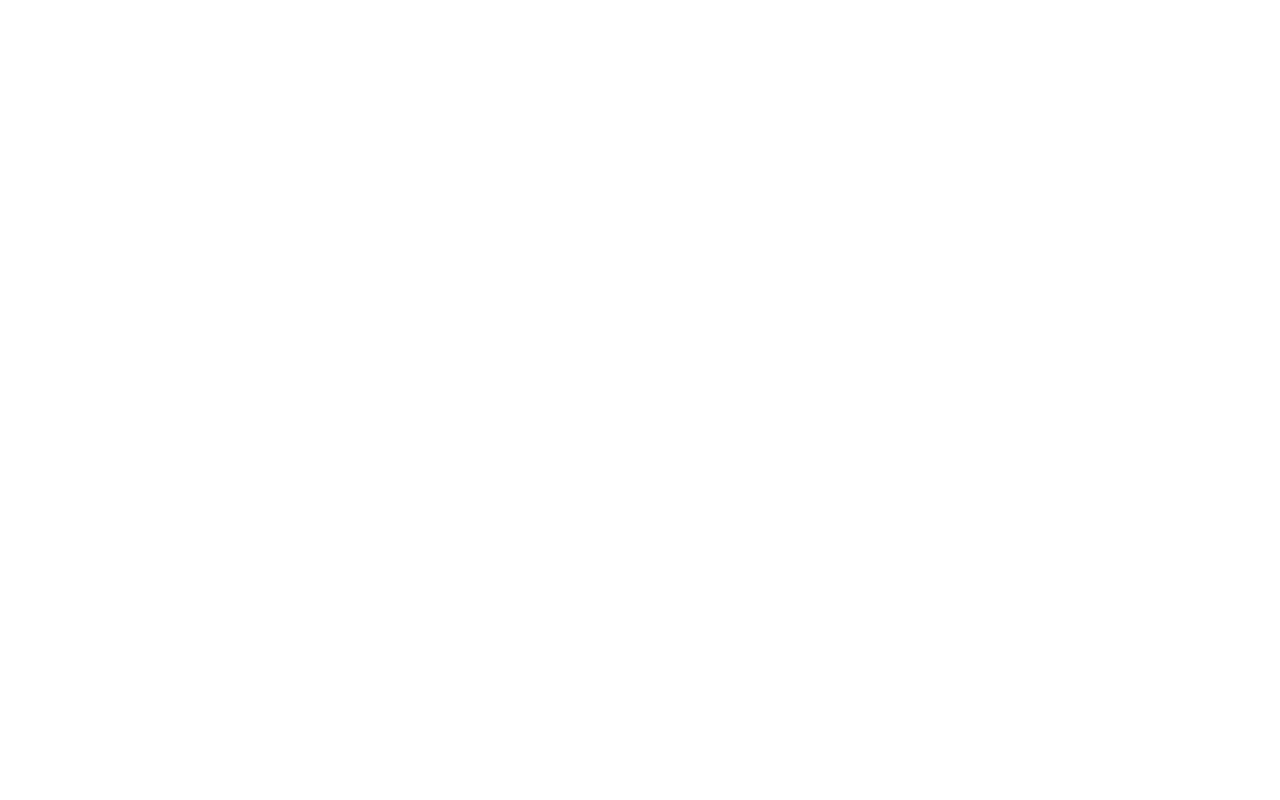
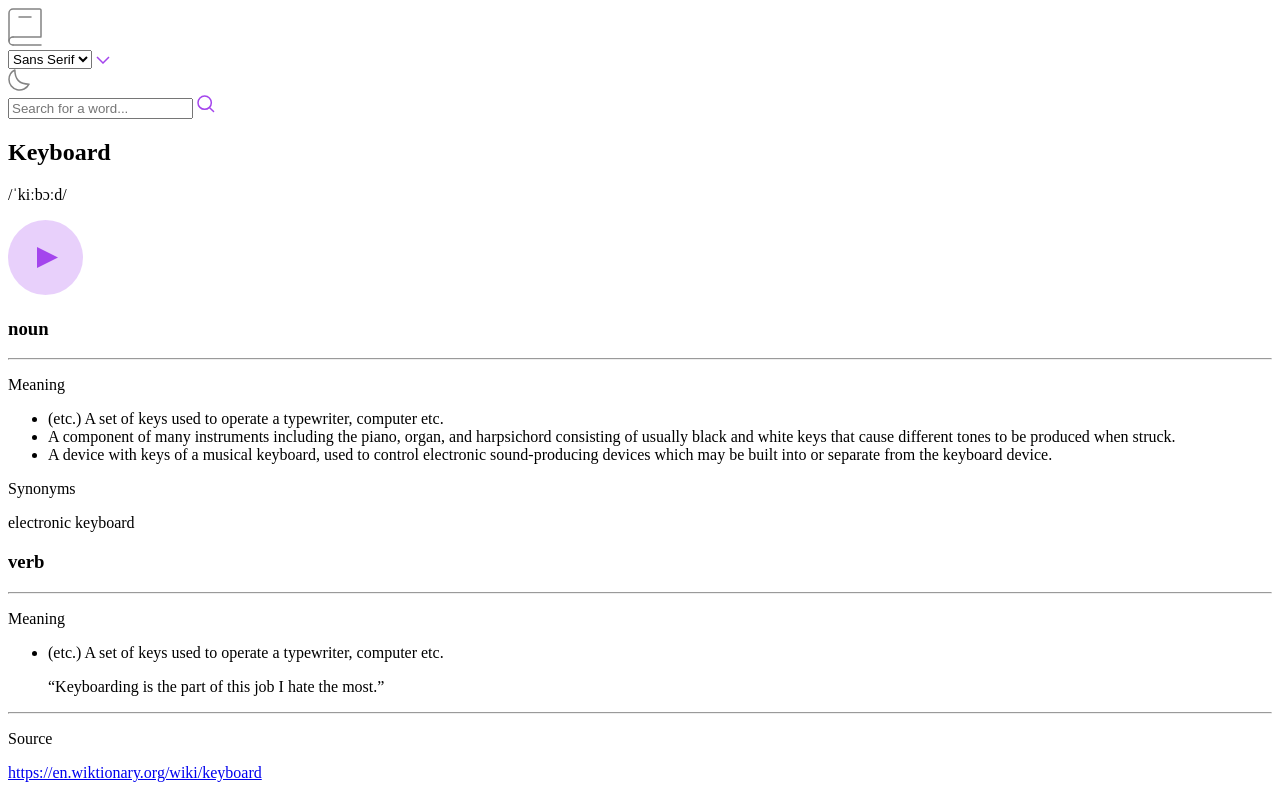
Before and after one commit to iamernesto14/dictionary-app, a plain HTML site: page index.html in a window 1280 px wide. Drawn offline with Linux system fonts and the light colour scheme.

Commit message:
complete html layout

```diff
--- a/index.html
+++ b/index.html
@@ -7,6 +7,88 @@
     <title>Modern - Dictionary</title>
 </head>
 <body>
+  <div>
+    <header>
+      <nav>
+        <div><img id="logo" src="./assets/images/logo.svg" alt="an icon of a dictionary"></div>
+        <div class="languague-wrapper">
+          <div class="language-select">
+            <select id="language" name="language">
+              <option value="sans-serif">Sans Serif</option>
+              <option value="serif">Serif</option>
+              <option value="mono">Mono</option>
+              <option value="inter">Inter</option>
+            </select>
+            <span class="arrow"><img src="./assets/images/icon-arrow-down.svg" alt="an icon of an arrow"></span>
+          </div>
+          <div id="pipe"></div>
+          <div>
+            <div></div>
+            <div><img src="./assets/images/icon-moon.svg" alt="an icon of a sun"></div>
+          </div>
+        </div>
+      </nav>
+    </header>
+  </div>
 
+  <main>
+    <div id="search">
+      <input type="text" placeholder="Search for a word..." id="search-input">
+      <img src="./assets/images/icon-search.svg" alt="an icon of a search">
+    </div>
+
+    <section>
+      <!-- key words -->
+      <div>
+        <div>
+          <h1>Keyboard</h1>
+          <p>/ˈkiːbɔːd/</p>
+        </div>
+        <div><img src="./assets/images/icon-play.svg" alt=" an icon of a play"></div>
+      </div>
+
+      <!-- definitions -->
+      <div>
+        <div>
+          <h3>noun</h3>
+          <hr>
+        </div>
+        <div>
+          <p>Meaning</p>
+          <ul>
+            <li>(etc.) A set of keys used to operate a typewriter, computer etc.</li>
+            <li>A component of many instruments including the piano, organ, and harpsichord consisting of usually black and white keys that cause different tones to be produced when struck.</li>
+            <li>A device with keys of a musical keyboard, used to control electronic sound-producing devices which may be built into or separate from the keyboard device.</li>
+          </ul>
+        </div>
+        <div>
+          <p>Synonyms</p>
+          <span>electronic keyboard</span>
+        </div>
+      </div>
+      <div>
+        <div>
+          <h3>verb</h3>
+          <hr>
+        </div>
+        <div>
+          <p>Meaning</p>
+          <ul>
+            <li>(etc.) A set of keys used to operate a typewriter, computer etc.</li>
+            <p>“Keyboarding is the part of this job I hate the most.”</p>
+          </ul>
+        </div>
+      </div>
+    </section>
+  </main>
+
+  <footer>
+    <hr>
+    <div>
+      <p>Source</p>
+      <p><a href="https://dictionaryapi.dev/" target="_blank">https://en.wiktionary.org/wiki/keyboard</a></p>
+    </div>
+  </footer>
+  <script src="./js/main.js"></script>
 </body>
 </html>
```
Also changed, not shown: js/main.js (added).
